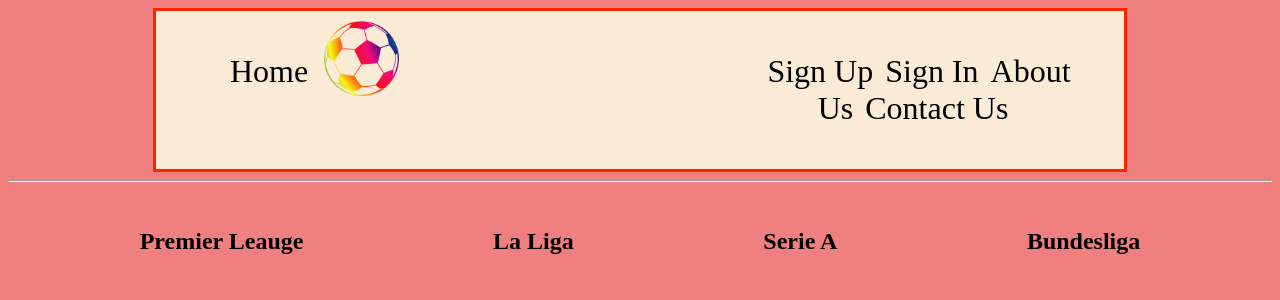
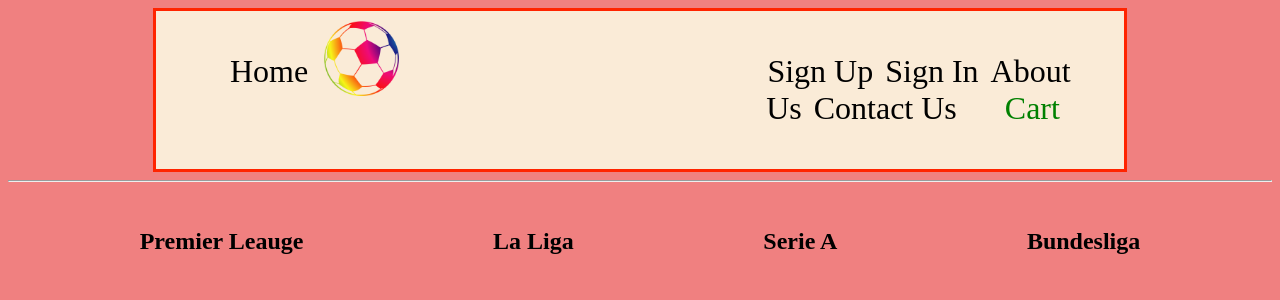
Before and after one commit to ErnieSiciliano/SCSWebsite, a PHP site: page /index.php in a window 1280 px wide. Shown: the top 300 px of the page. Run offline with PHP 8.4, Linux system fonts and the light colour scheme.

Commit message:
added cart to menu

```diff
--- a/menu.php
+++ b/menu.php
@@ -19,7 +19,9 @@
     echo '<li class = "icons-page-link"><a href = "login.php">Sign In</a></li>';
     echo '<li class = "icons-page-link"><a href = "contact.php">About Us</a></li>';
     echo '<li class = "icons-page-link"><a href = "contact.php">Contact Us</a></li>';
+    echo '<li style = "color:green;cursor:pointer;margin-left:3rem;"><a href = "index.php">Cart</a></li>';
     echo '</ul>';
+
     echo '</div>';
     echo '</section>';
 ?>
```
Also changed, not shown: menu.css (line endings or trailing spaces).
